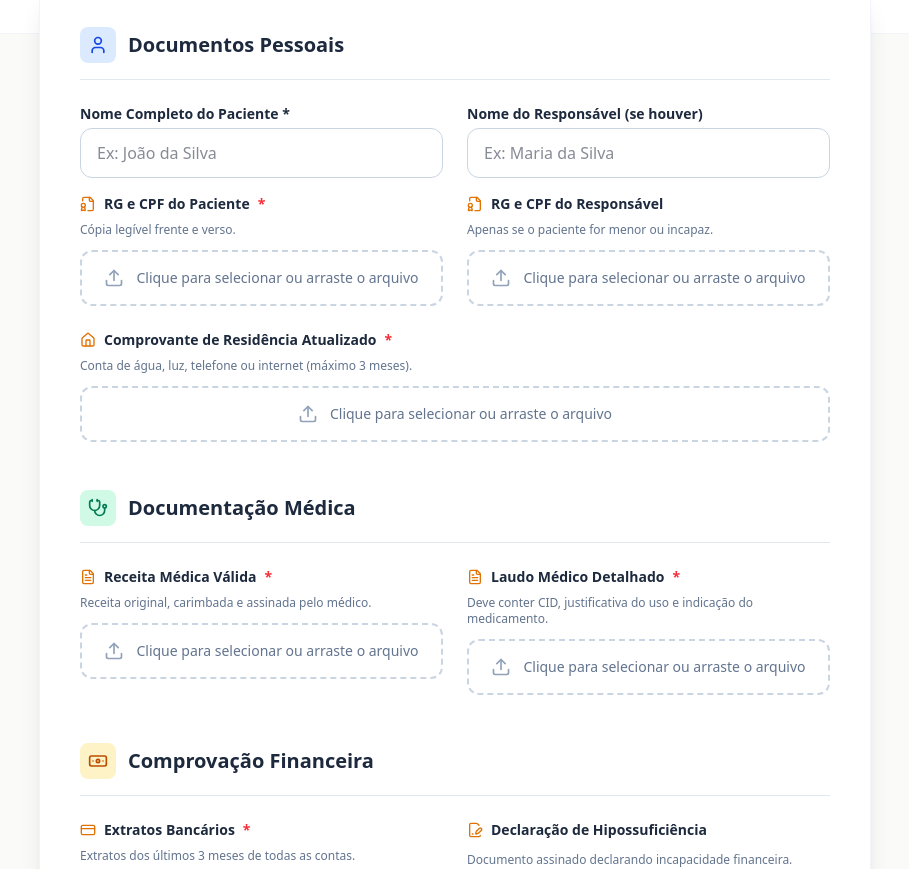
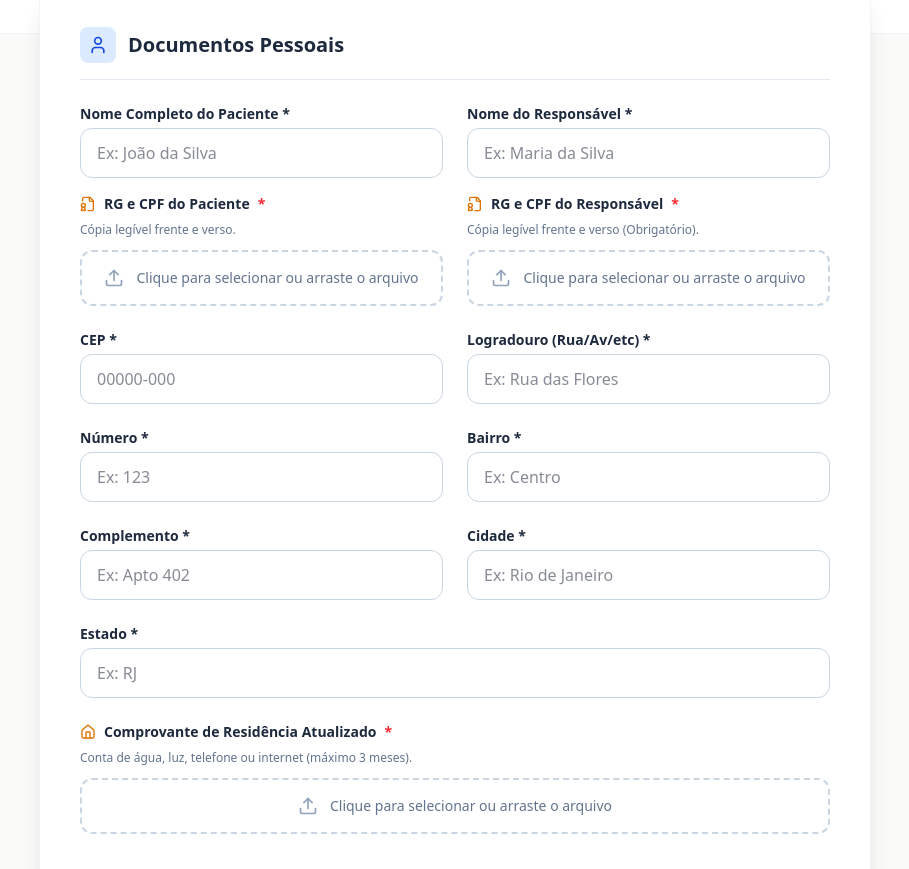
Before and after one commit to mizaelcabral/desertmoon, a React (Vite) app: page / in a window 1280 px wide. Shown: the part 771-1640 px from the top of the page, without its empty margins (185-1094 px from the left). Built offline with nearby package versions, Linux system fonts and the light colour scheme.

Commit message:
Detail address fields and make all form fields mandatory

```diff
--- a/src/App.tsx
+++ b/src/App.tsx
@@ -124,6 +124,13 @@ export default function App() {
   const [formData, setFormData] = useState<any>({
     patientName: '',
     respName: '',
+    cep: '',
+    street: '',
+    number: '',
+    complement: '',
+    neighborhood: '',
+    city: '',
+    state: '',
   });
   const [files, setFiles] = useState<Record<string, { name: string, type: string, base64: string }>>({});
   const [isSubmitting, setIsSubmitting] = useState(false);
@@ -271,16 +278,46 @@ export default function App() {
 
                 <div className="space-y-4">
                   <div>
-                    <label htmlFor="respName" className="block text-sm font-semibold text-slate-800 mb-1">Nome do Responsável (se houver)</label>
-                    <input type="text" id="respName" value={formData.respName} onChange={handleInputChange} className="w-full px-4 py-3 rounded-xl border border-slate-300 focus:ring-2 focus:ring-amber-500 focus:border-amber-500 outline-none transition-all" placeholder="Ex: Maria da Silva" />
+                    <label htmlFor="respName" className="block text-sm font-semibold text-slate-800 mb-1">Nome do Responsável *</label>
+                    <input type="text" id="respName" required value={formData.respName} onChange={handleInputChange} className="w-full px-4 py-3 rounded-xl border border-slate-300 focus:ring-2 focus:ring-amber-500 focus:border-amber-500 outline-none transition-all" placeholder="Ex: Maria da Silva" />
                   </div>
                   <FileUpload
                     id="docResp"
                     label="RG e CPF do Responsável"
                     icon={FileBadge}
-                    description="Apenas se o paciente for menor ou incapaz."
+                    required={true}
+                    description="Cópia legível frente e verso (Obrigatório)."
                     onFileSelect={(data) => handleFileSelect('docResp', data)}
                   />
+                </div>
+
+                <div className="md:col-span-1">
+                  <label htmlFor="cep" className="block text-sm font-semibold text-slate-800 mb-1">CEP *</label>
+                  <input type="text" id="cep" required value={formData.cep} onChange={handleInputChange} className="w-full px-4 py-3 rounded-xl border border-slate-300 focus:ring-2 focus:ring-amber-500 focus:border-amber-500 outline-none transition-all" placeholder="00000-000" />
+                </div>
+                <div className="md:col-span-1">
+                  <label htmlFor="street" className="block text-sm font-semibold text-slate-800 mb-1">Logradouro (Rua/Av/etc) *</label>
+                  <input type="text" id="street" required value={formData.street} onChange={handleInputChange} className="w-full px-4 py-3 rounded-xl border border-slate-300 focus:ring-2 focus:ring-amber-500 focus:border-amber-500 outline-none transition-all" placeholder="Ex: Rua das Flores" />
+                </div>
+                <div className="md:col-span-1">
+                  <label htmlFor="number" className="block text-sm font-semibold text-slate-800 mb-1">Número *</label>
+                  <input type="text" id="number" required value={formData.number} onChange={handleInputChange} className="w-full px-4 py-3 rounded-xl border border-slate-300 focus:ring-2 focus:ring-amber-500 focus:border-amber-500 outline-none transition-all" placeholder="Ex: 123" />
+                </div>
+                <div className="md:col-span-1">
+                  <label htmlFor="neighborhood" className="block text-sm font-semibold text-slate-800 mb-1">Bairro *</label>
+                  <input type="text" id="neighborhood" required value={formData.neighborhood} onChange={handleInputChange} className="w-full px-4 py-3 rounded-xl border border-slate-300 focus:ring-2 focus:ring-amber-500 focus:border-amber-500 outline-none transition-all" placeholder="Ex: Centro" />
+                </div>
+                <div className="md:col-span-1">
+                  <label htmlFor="complement" className="block text-sm font-semibold text-slate-800 mb-1">Complemento *</label>
+                  <input type="text" id="complement" required value={formData.complement} onChange={handleInputChange} className="w-full px-4 py-3 rounded-xl border border-slate-300 focus:ring-2 focus:ring-amber-500 focus:border-amber-500 outline-none transition-all" placeholder="Ex: Apto 402" />
+                </div>
+                <div className="md:col-span-1">
+                  <label htmlFor="city" className="block text-sm font-semibold text-slate-800 mb-1">Cidade *</label>
+                  <input type="text" id="city" required value={formData.city} onChange={handleInputChange} className="w-full px-4 py-3 rounded-xl border border-slate-300 focus:ring-2 focus:ring-amber-500 focus:border-amber-500 outline-none transition-all" placeholder="Ex: Rio de Janeiro" />
+                </div>
+                <div className="md:col-span-2">
+                  <label htmlFor="state" className="block text-sm font-semibold text-slate-800 mb-1">Estado *</label>
+                  <input type="text" id="state" required value={formData.state} onChange={handleInputChange} className="w-full px-4 py-3 rounded-xl border border-slate-300 focus:ring-2 focus:ring-amber-500 focus:border-amber-500 outline-none transition-all" placeholder="Ex: RJ" />
                 </div>
 
                 <div className="md:col-span-2">
@@ -347,7 +384,8 @@ export default function App() {
                   id="docDeclaration"
                   label="Declaração de Hipossuficiência"
                   icon={FileSignature}
-                  description="Documento assinado declarando incapacidade financeira."
+                  required={true}
+                  description="Documento assinado declarando incapacidade financeira (Obrigatório)."
                   actionLink="https://app.zapsign.com.br/verificar/doc/9508ca67-e761-4056-bd7c-ac69c5499bad"
                   actionLabel="Assinar Online"
                   fullWidthAction={true}
```
